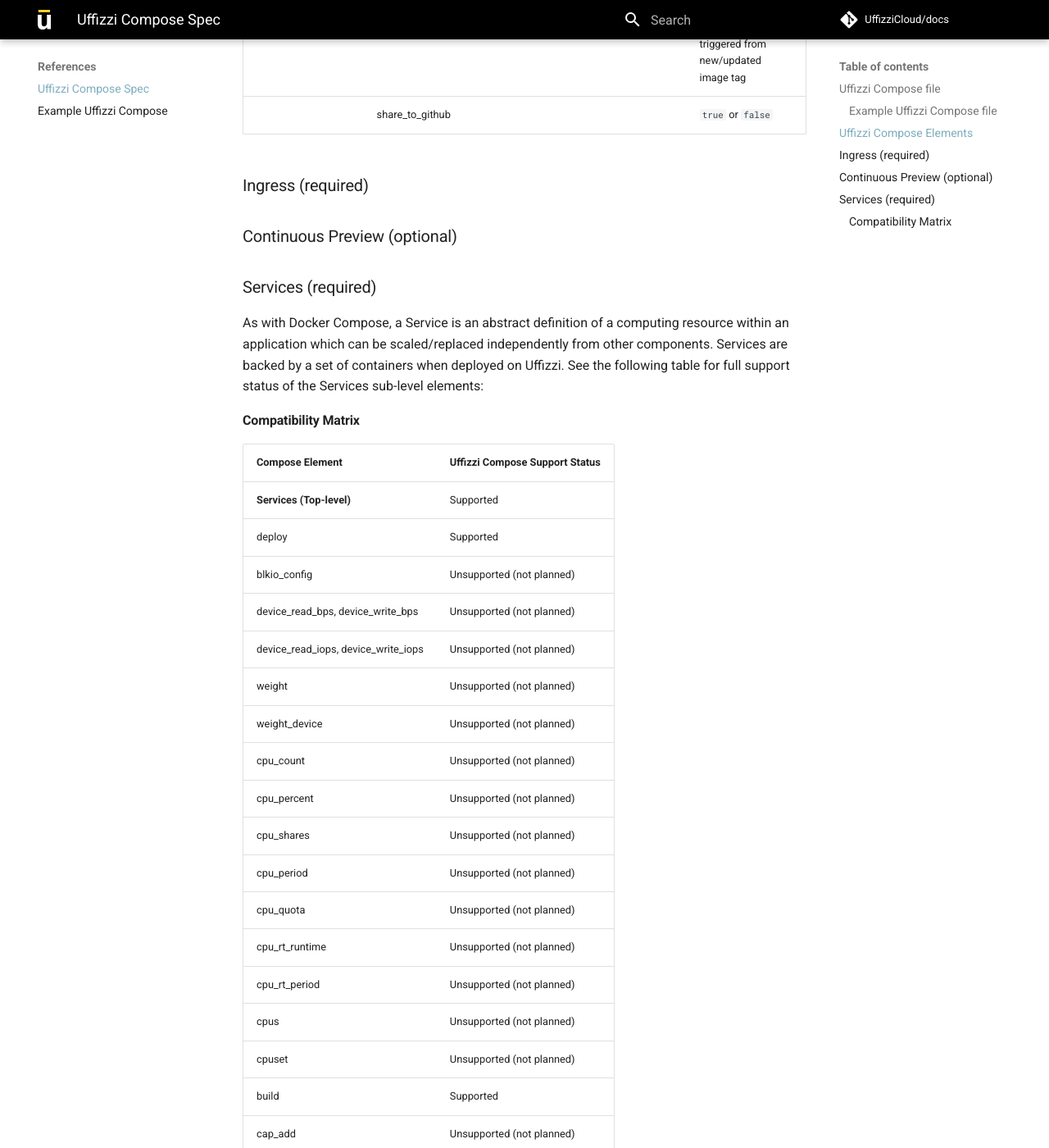
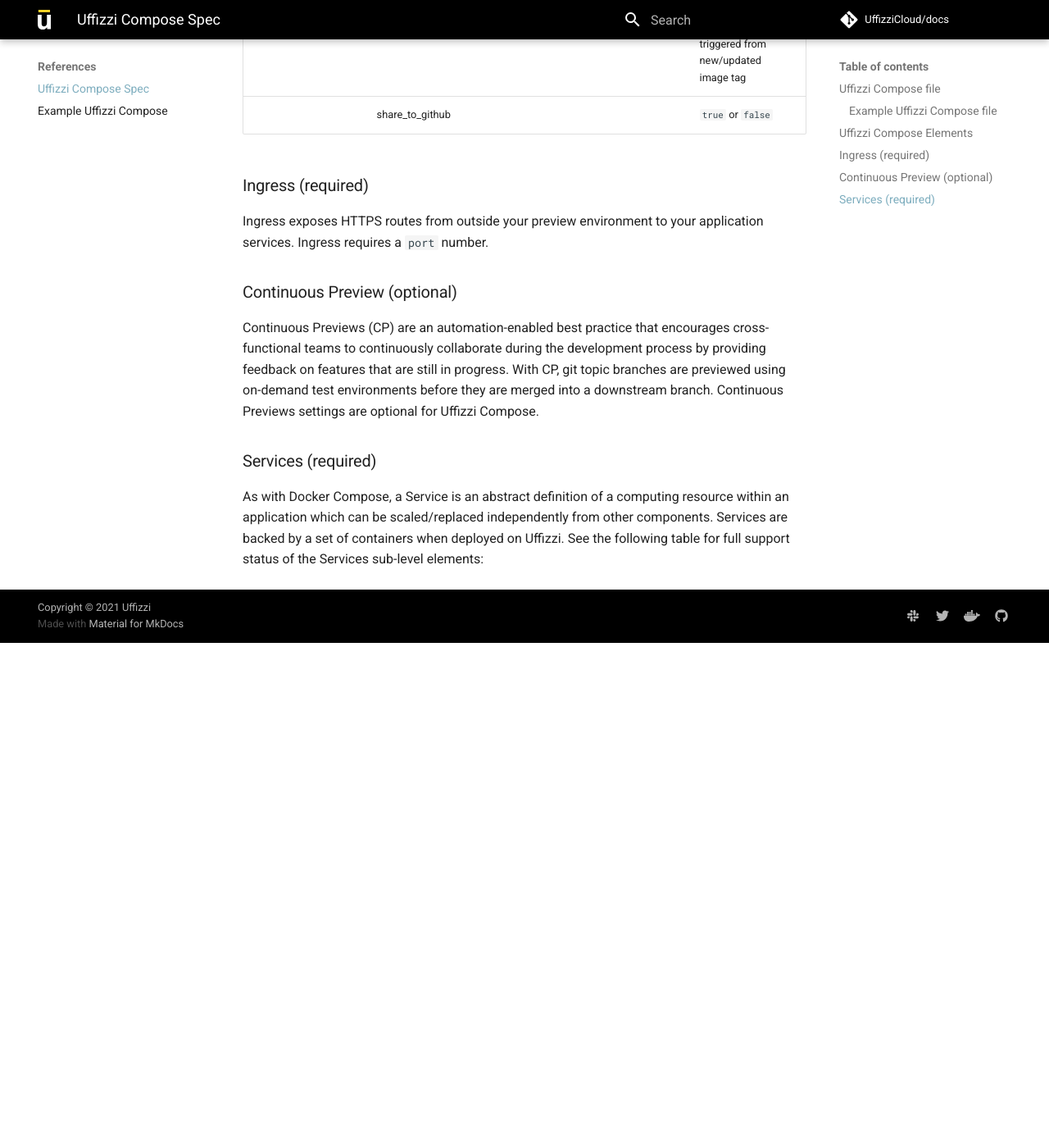
Before and after one commit to UffizziCloud/docs, an MkDocs documentation site: the page built from docs/references/compose-spec.md, in a window 1280 px wide and 1400 px high, scrolled down 3280 px. Shown: the whole window at 82% size. Built offline with MkDocs 1.6.1 and Material for MkDocs 9.7.7, drawn with Linux system fonts in a browser that asks for light colours; comment, search, counter and statistics services are not loaded; after the commit the page ends 4064 px from its top, so only the background shows below that; some of the changed text lies outside the part shown.

Commit message:
moved compatibility matrix; updated descriptions

```diff
--- a/docs/references/compose-spec.md
+++ b/docs/references/compose-spec.md
@@ -82,99 +82,11 @@
 
 
 ### Ingress (required)
-
+Ingress exposes HTTPS routes from outside your preview environment to your application services. Ingress requires a `port` number.
 
 ### Continuous Preview (optional)
-
+Continuous Previews (CP) are an automation-enabled best practice that encourages cross-functional teams to continuously collaborate during the development process by providing feedback on features that are still in progress. With CP, git topic branches are previewed using on-demand test environments before they are merged into a downstream branch. Continuous Previews settings are optional for Uffizzi Compose.
 
 ### Services (required)
 
 As with Docker Compose, a Service is an abstract definition of a computing resource within an application which can be scaled/replaced independently from other components. Services are backed by a set of containers when deployed on Uffizzi.  See the following table for full support status of the Services sub-level elements:
-
-#### Compatibility Matrix
-
-| Compose Element                        | Uffizzi Compose Support Status |
-| -------------------------------------- | ------------------------------ |
-| **Services (Top-level)**               | Supported                      |
-| deploy                                 | Supported                      |
-| blkio_config                           | Unsupported (not planned)      |
-| device_read_bps, device_write_bps      | Unsupported (not planned)      |
-| device_read_iops, device_write_iops    | Unsupported (not planned)      |
-| weight                                 | Unsupported (not planned)      |
-| weight_device                          | Unsupported (not planned)      |
-| cpu_count                              | Unsupported (not planned)      |
-| cpu_percent                            | Unsupported (not planned)      |
-| cpu_shares                             | Unsupported (not planned)      |
-| cpu_period                             | Unsupported (not planned)      |
-| cpu_quota                              | Unsupported (not planned)      |
-| cpu_rt_runtime                         | Unsupported (not planned)      |
-| cpu_rt_period                          | Unsupported (not planned)      |
-| cpus                                   | Unsupported (not planned)      |
-| cpuset                                 | Unsupported (not planned)      |
-| build                                  | Supported                      |
-| cap_add                                | Unsupported (not planned)      |
-| cap_drop                               | Unsupported (not planned)      |
-| cgroup_parent                          | Unsupported (not planned)      |
-| command                                | Supported                      |
-| configs                                | Supported                      |
-| container_name                         | Unsupported (not planned)      |
-| credential_spec                        | Unsupported (not planned)      |
-| depends_on                             | Unsupported (planned)          |
-| device_cgroup_rules                    | Unsupported (not planned)      |
-| devices                                | Unsupported (not planned)      |
-| dns                                    | Unsupported (not planned)      |
-| dns_opt                                | Unsupported (not planned)      |
-| dns_search                             | Unsupported (not planned)      |
-| domainname                             | Unsupported (not planned)      |
-| entrypoint                             | Unsupported (planned)          |
-| env_file                               | Supported                      |
-| environment                            | Supported                      |
-| expose                                 | Unsupported (planned)          |
-| extends                                | Unsupported (not planned)      |
-| external_links                         | Unsupported (planned)          |
-| extra_hosts                            | Unsupported (not planned)      |
-| group_add                              | Unsupported (not planned)      |
-| healthcheck                            | Unsupported (planned)          |
-| hostname                               | Unsupported (planned)          |
-| image                                  | Supported                      |
-| init                                   | Unsupported (planned)          |
-| ipc                                    | Unsupported (not planned)      |
-| isolation                              | Unsupported (not planned)      |
-| labels                                 | Unsupported (planned)          |
-| isolation                              | Unsupported (not planned)      |
-| links                                  | Unsupported (planned)          |
-| logging                                | Unsupported (not planned)      |
-| network_mode                           | Unsupported (not planned)      |
-| networks                               | Unsupported (not planned)      |
-| mac_address                            | Unsupported (not planned)      |
-| mem_limit                              | Unsupported (not planned)      |
-| mem_reservation                        | Unsupported (not planned)      |
-| mem_swappiness                         | Unsupported (not planned)      |
-| memswap_limit                          | Unsupported (not planned)      |
-| oom_kill_disable                       | Unsupported (not planned)      |
-| oom_score_adj                          | Unsupported (not planned)      |
-| pid                                    | Unsupported (not planned)      |
-| pids_limit                             | Unsupported (not planned)      |
-| platform                               | Unsupported (not planned)      |
-| ports                                  | Supported                      |
-| privileged                             | Unsupported (not planned)      |
-| profiles                               | Unsupported (not planned)      |
-| pull_policy                            | Unsupported (not planned)      |
-| read_only                              | Unsupported (not planned)      |
-| restart                                | Unsupported (planned)          |
-| runtime                                | Unsupported (not planned)      |
-| scale                                  | Unsupported (planned)          |
-| secrets                                | Unsupported (planned)          |
-| security_opt                           | Unsupported (not planned)      |
-| shm_size                               | Unsupported (not planned)      |
-| stdin_open                             | Unsupported (not planned)      |
-| stop_grace_period                      | Unsupported (not planned)      |
-| stop_signal                            | Unsupported (not planned)      |
-| storage_opt                            | Unsupported (not planned)      |
-| sysctls                                | Unsupported (not planned)      |
-| tmpfs                                  | Unsupported (not planned)      |
-| tty                                    | Unsupported (not planned)      |
-| ulimits                                | Unsupported (not planned)      |
-| user                                   | Unsupported (not planned)      |
-| userns_mode                            | Unsupported (not planned)      |
-| volumes                                | Unsupported (planned)          |
```
